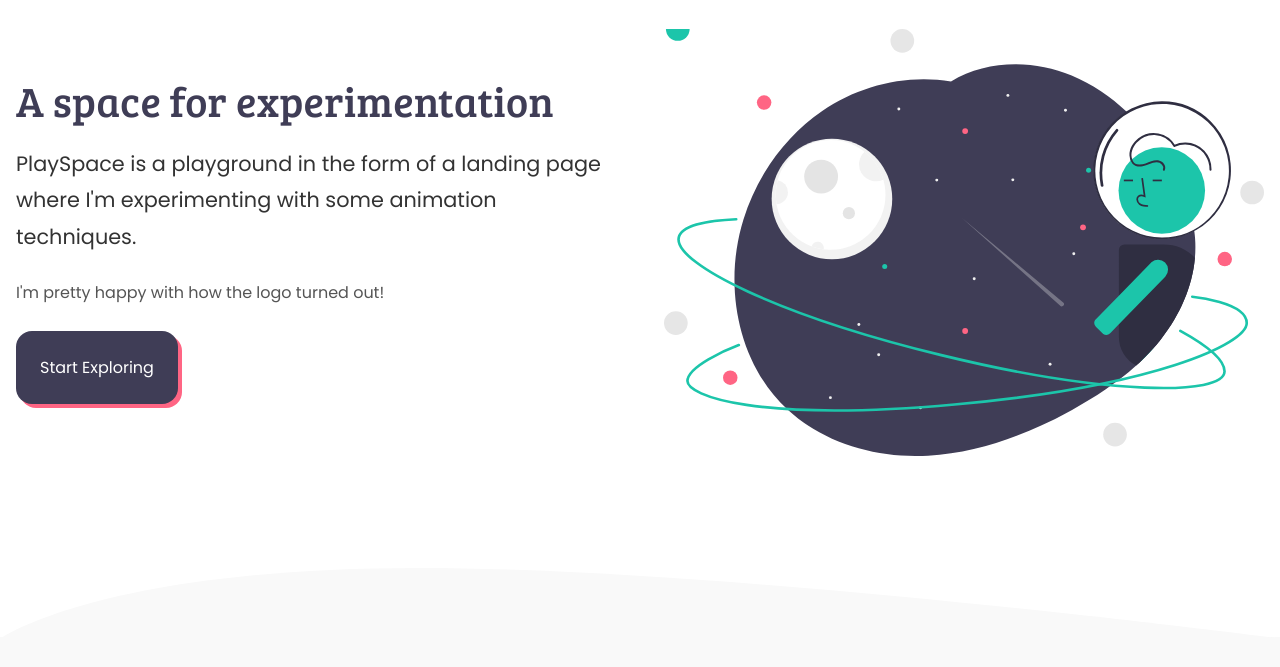
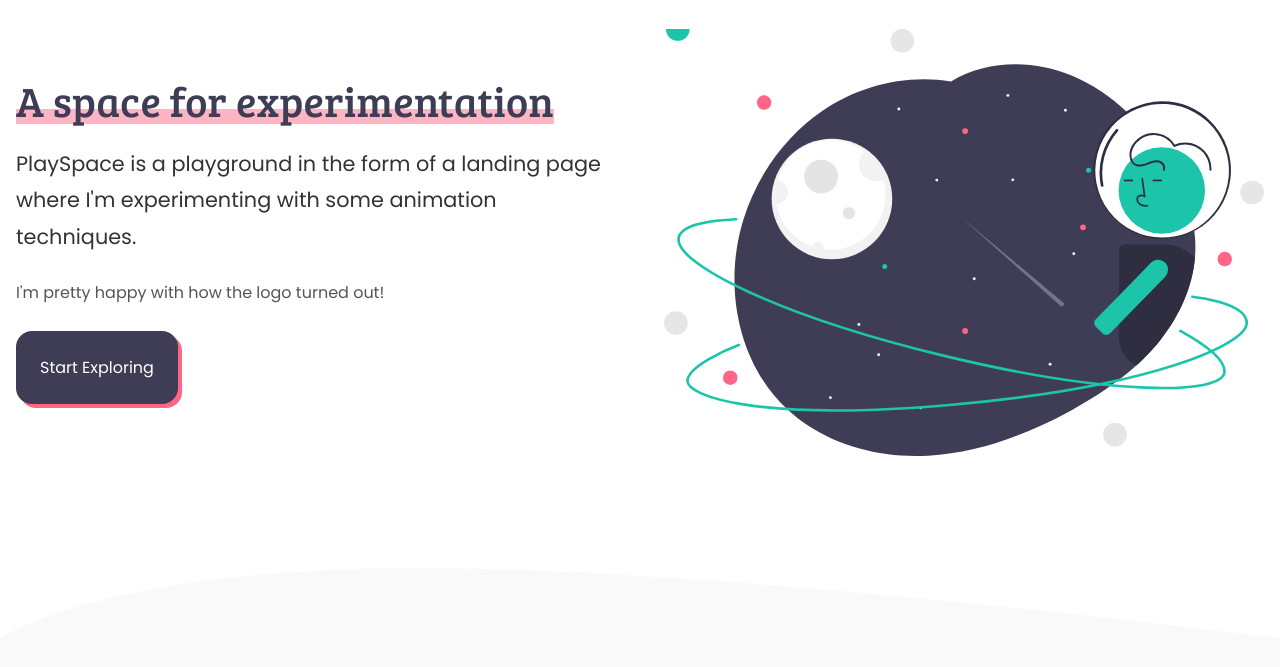
Before and after one commit to YaseenAlGailani/playspace, a plain HTML site: page index.html in a window 1280 px wide. Shown: the part 83-750 px from the top of the page. Drawn offline with Linux system fonts and the light colour scheme.

Commit message:
refactor: updates per feedback

```diff
--- a/css/navigation.css
+++ b/css/navigation.css
@@ -127,6 +127,7 @@
     margin-left: 32px;
     text-decoration: none;
     color: #000;
+    cursor: pointer;
 }
 
 /* -----------------------
--- a/css/styles.css
+++ b/css/styles.css
@@ -37,18 +37,6 @@
     -webkit-transition-timing-function: cubic-bezier(.25, .8, .25, 1) !important;
     -o-transition-timing-function: cubic-bezier(.25, .8, .25, 1) !important;
     transition-timing-function: cubic-bezier(.25, .8, .25, 1) !important;
-}
-
-.slide-right-group>*,
-.slide-left-group>*,
-.slide-up-group>* {
-    opacity: 1;
-    -webkit-transition-property: all;
-    -o-transition-property: all;
-    transition-property: all;
-    -webkit-transition-timing-function: cubic-bezier(.25, .8, .25, 1);
-    -o-transition-timing-function: cubic-bezier(.25, .8, .25, 1);
-    transition-timing-function: cubic-bezier(.25, .8, .25, 1);
 }
 
 .slide-right-group.hidden>* {
@@ -132,6 +120,34 @@ section {
     position: relative;
 }
 
+header h1,
+section h2 {
+    display: inline-block;
+    position: relative;
+    z-index: 10;
+}
+
+header h1::after,
+section h2::after {
+    content: '';
+    display: inline-block;
+    height: 15px;
+    width: 0;
+    position: absolute;
+    top: 0.7em;
+    left: 0;
+    background-color: #ffb4c3;
+    z-index: -1;
+    -webkit-transition: width 0.2s ease;
+    -o-transition: width 0.2s ease;
+    transition: width 0.2s ease;
+}
+
+header.active h1::after,
+section.active h2::after {
+    width: 100%;
+}
+
 .container {
     width: 1320px;
     max-width: 100%;
@@ -154,6 +170,8 @@ section {
     padding-top: 32px;
     padding-bottom: 32px;
 }
+
+
 
 .section-margin {
     margin-top: 80px;
--- a/js/app.js
+++ b/js/app.js
@@ -56,7 +56,7 @@ function init() {
     // Scroll to section  - assign an event lister to each nav item
     for (let a of navList.querySelectorAll('a')) {
         a.addEventListener('click', (e) => {
-            let scrollPos = document.querySelector(a.href.match(/#(.)*/g)[0]).getBoundingClientRect().top + window.scrollY - navList.clientHeight;
+            let scrollPos = document.querySelector('#' + a.dataset.ref).getBoundingClientRect().top + window.scrollY - navList.clientHeight;
             scrollToSection(e, scrollPos);
         });
     }
@@ -88,8 +88,9 @@ function init() {
     // find active section
     function checkActiveSection() {
         for (let element of document.querySelectorAll('main section, header')) {
+            element.classList.remove('active');
             if (isInView(element)) {
-                activeSectionHandler(element, navList);
+                activeSectionHandler(element);
             }
         }
         if (window.scrollY <= header.clientHeight / 2) {
@@ -99,11 +100,12 @@ function init() {
 
     // kickstart slide transitions update navigation status
     function activeSectionHandler(element) {
+        element.classList.add('active');
         for (let child of element.querySelectorAll('.slide-right-group, .slide-left-group, .slide-up-group')) {
             slideHandler(child);
         }
         navList.querySelectorAll('li').forEach((li) => { li.classList.remove('active') });
-        navList.querySelector('a[href="#' + element.id + '"]').parentElement.classList.add('active');
+        navList.querySelector('a[data-ref="' + element.id + '"]').parentElement.classList.add('active');
     }
 
     //build navigation list based on existing sections
@@ -111,7 +113,7 @@ function init() {
         let fragment = document.createDocumentFragment();
         document.querySelectorAll('header, main section').forEach((element) => {
             let li = document.createElement('li');
-            li.innerHTML = `<a href="#${element.id}">${parseKebabCase(element.id)}</a>`;
+            li.innerHTML = `<a data-ref="${element.id}">${parseKebabCase(element.id)}</a>`;
             fragment.append(li);
         });
         navList.appendChild(fragment);
```
